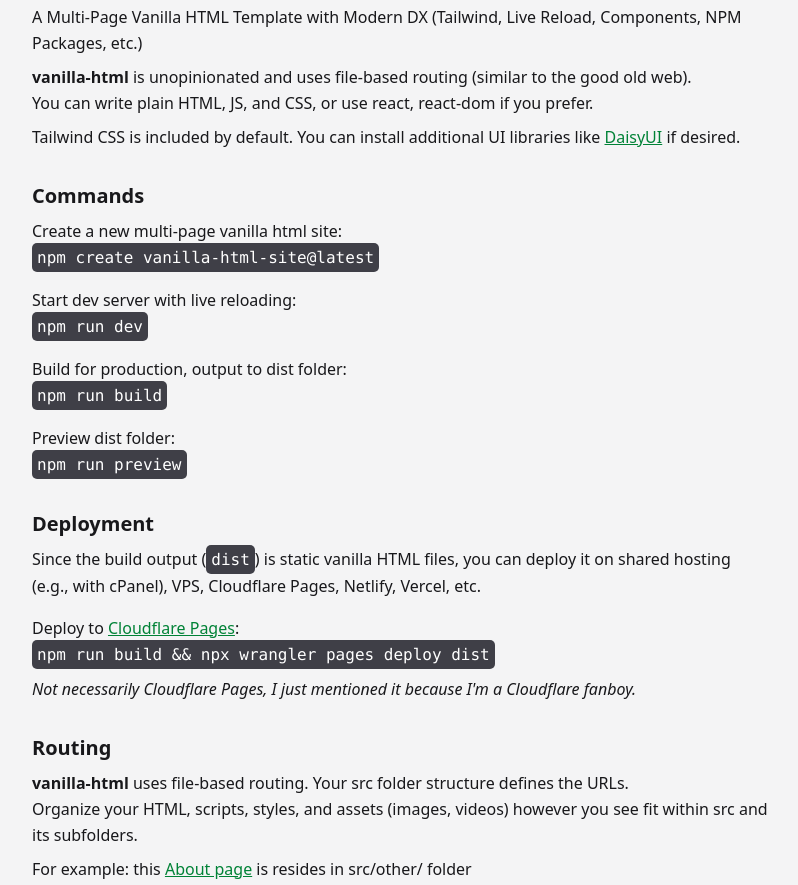
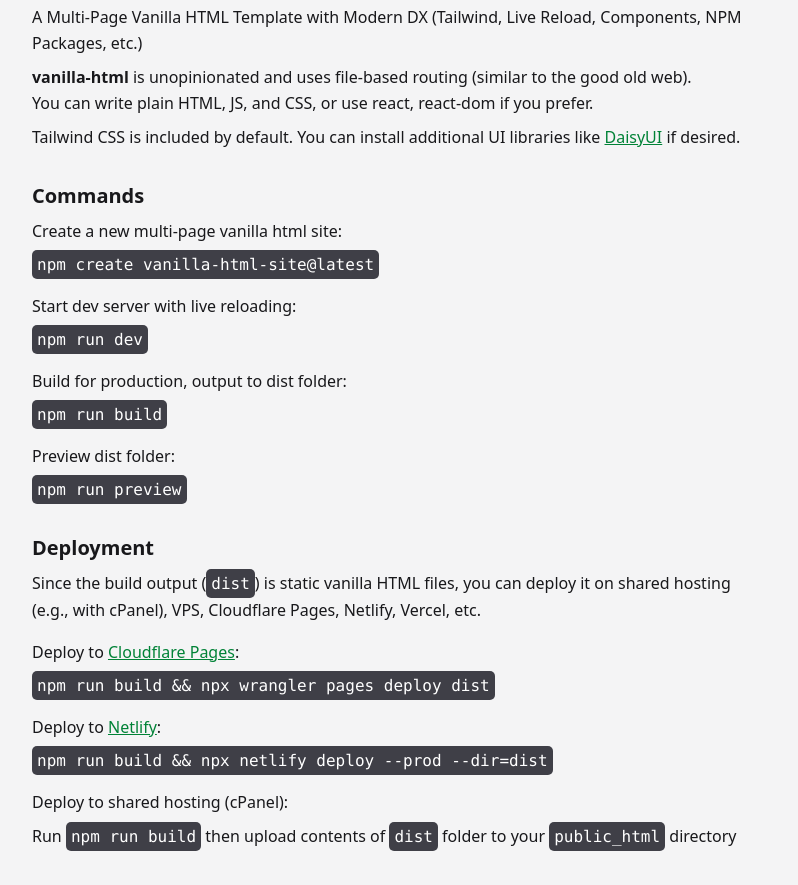
Before and after one commit to ducbao414/vanilla-html, a website built with Parcel: page src/docs.html in a window 1280 px wide. Shown: the part 57-942 px from the top of the page, without its empty margins (240-1038 px from the left). Built offline with nearby package versions, Linux system fonts and the light colour scheme.

Commit message:
docs:netlify, cpanel deployment

```diff
--- a/src/docs.html
+++ b/src/docs.html
@@ -33,27 +33,23 @@
     <h2 class="text-xl font-bold mt-8">Commands</h2>
     <p class="my-2 leading-relaxed">
       Create a new multi-page vanilla html site:
-      <br>
-      <code>npm create vanilla-html-site@latest</code>
     </p>
+    <p class="my-2"><code>npm create vanilla-html-site@latest</code></p>
 
     <p class="mt-4 leading-relaxed">
       Start dev server with live reloading:
-      <br>
-      <code>npm run dev</code>
     </p>
+    <p class="my-2"><code>npm run dev</code></p>
 
     <p class="mt-4 leading-relaxed">
       Build for production, output to dist folder:
-      <br>
-      <code>npm run build</code>
     </p>
+    <p class="my-2"><code>npm run build</code></p>
 
     <p class="mt-4 leading-relaxed">
       Preview dist folder:
-      <br>
-      <code>npm run preview</code>
     </p>
+    <p class="my-2"><code>npm run preview</code></p>
 
     <h2 class="text-xl font-bold mt-8">Deployment</h2>
 
@@ -63,14 +59,14 @@
 
     <p class="mt-4 leading-relaxed">
       Deploy to <a href="https://pages.cloudflare.com/">Cloudflare Pages</a>:
-      <br>
-      <code>npm run build && npx wrangler pages deploy dist</code>
     </p>
+    <p class="my-2"><code>npm run build && npx wrangler pages deploy dist</code></p>
 
-    <p class="my-2 leading-relaxed">
-      <i>Not necessarily Cloudflare Pages, I just mentioned it because I'm a Cloudflare fanboy.</i>
-    </p>
+    <p class="mt-4 leading-relaxed">Deploy to <a href="https://www.netlify.com/">Netlify</a>:</p>
+    <p class="my-2"><code>npm run build && npx netlify deploy --prod --dir=dist</code></p>
 
+    <p class="mt-4 leading-relaxed">Deploy to shared hosting (cPanel):</p>
+    <p class="my-2 leading-relaxed">Run <code>npm run build</code> then upload contents of <code>dist</code> folder to your <code>public_html</code> directory</p>
 
     <h2 class="text-xl font-bold mt-8">Routing</h2>
     <p class="my-2 leading-relaxed">
```
